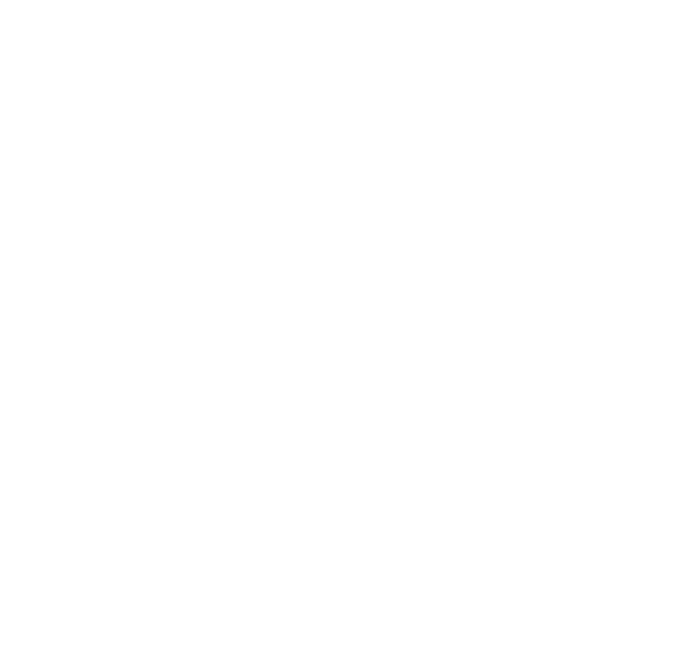
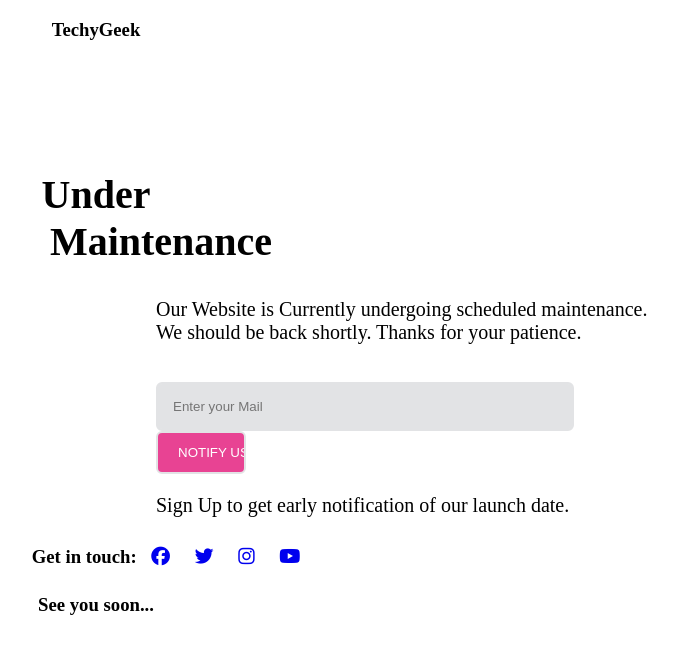
Before and after one commit to Alidhuniya/landingPages, a plain HTML site: page comingSoon/index.html in a window 1280 px wide. Shown: the whole page, without its empty margins (544-1221 px from the left). Drawn offline with Linux system fonts and the light colour scheme.

Commit message:
Added markup and styles

```diff
--- a/comingSoon/index.html
+++ b/comingSoon/index.html
@@ -5,9 +5,30 @@
     <meta name="viewport" content="width=device-width, initial-scale=1.0">
     <meta http-equiv="X-UA-Compatible" content="ie=edge">
     <link rel="stylesheet" href="style.css">
-    <title>Comming Soon</title>
+    <script
+    src="https://kit.fontawesome.com/fc31dedf63.js"
+    crossorigin="anonymous"
+  ></script>
+    <title>Coming Soon</title>
 </head>
 <body>
+    <h3>TechyGeek</h3>
+    <h2 class="undr">Under <br><span class="cls">Maintenance</span></h2>
+    <p class="prgp">Our Website is Currently undergoing scheduled maintenance.<br>
+    We should be back shortly. Thanks for your patience.
+    </p>
+    <br />
+    <form>
+        <input type="email" placeholder="Enter your Mail" required maxlength="50">
+        <input class="submt" type="submit" value="NOTIFY US">
+        <p class="prg">Sign Up to get early notification of our launch date.</p>
+    </form>
+    <h3 class="get">Get in touch: <a href="https://facebook.com"> <i class="fab fa-facebook  color:#f09a"></i></a>
+        <a href="https://twitter.com"> <i class="fab fa-twitter  color:#f09a"></i></a>
+        <a href="https://instagram.com"> <i class="fab fa-instagram  color:#f09a"></i></a>
+        <a href="https://youtube.com"> <i class="fab fa-youtube  color:#f09a"></i></a>
+    </h3>
+    <h3>See you soon...</h3>
 
 </body>
 </html>
--- a/comingSoon/style.css
+++ b/comingSoon/style.css
@@ -0,0 +1,59 @@
+body {
+    margin: 0;
+    padding: 0;
+    display: inline-block;
+}
+
+h3, h4 {
+    text-align: center;
+}
+
+.undr {
+    margin-top: 130px;
+    text-align: center;
+    font-size: 40px;
+}
+
+ .cls {
+     margin-top: 1px;
+    margin-left: 130px;
+}
+
+.prgp {
+    margin-top: 1px;
+    margin-left: 700px;
+    font-size: 20px;
+}
+
+input {
+    border: 2px solid #E2E3E5;
+    background-color: #E2E3E5;
+    border-radius: 6px;
+    width: 30%;
+    padding: 15px;
+    margin-left: 700px;
+}
+ input[type=submit] {
+    border: 2px solid #E2E3E5;
+    background-color: #e84393;
+    color: white;
+    text-decoration: none;
+    cursor: pointer;
+    width: 07%;
+  }
+
+  .submt {
+      padding: 12px 20px;
+
+  }
+  .prg {
+      margin-left: 700px;
+      font-size: 20px;
+  }
+
+  i {
+      padding: 10px;
+  }
+  .get {
+      margin-left: 150px
+  }
```
